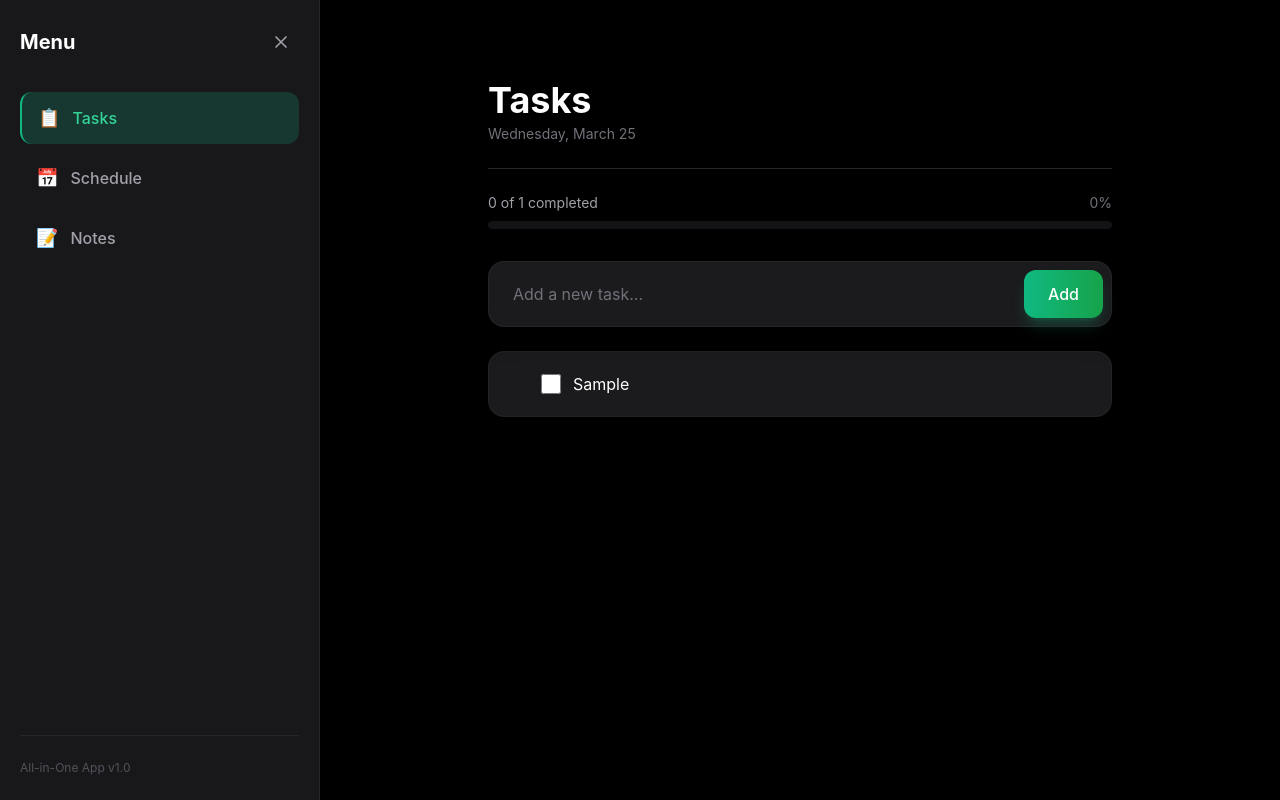
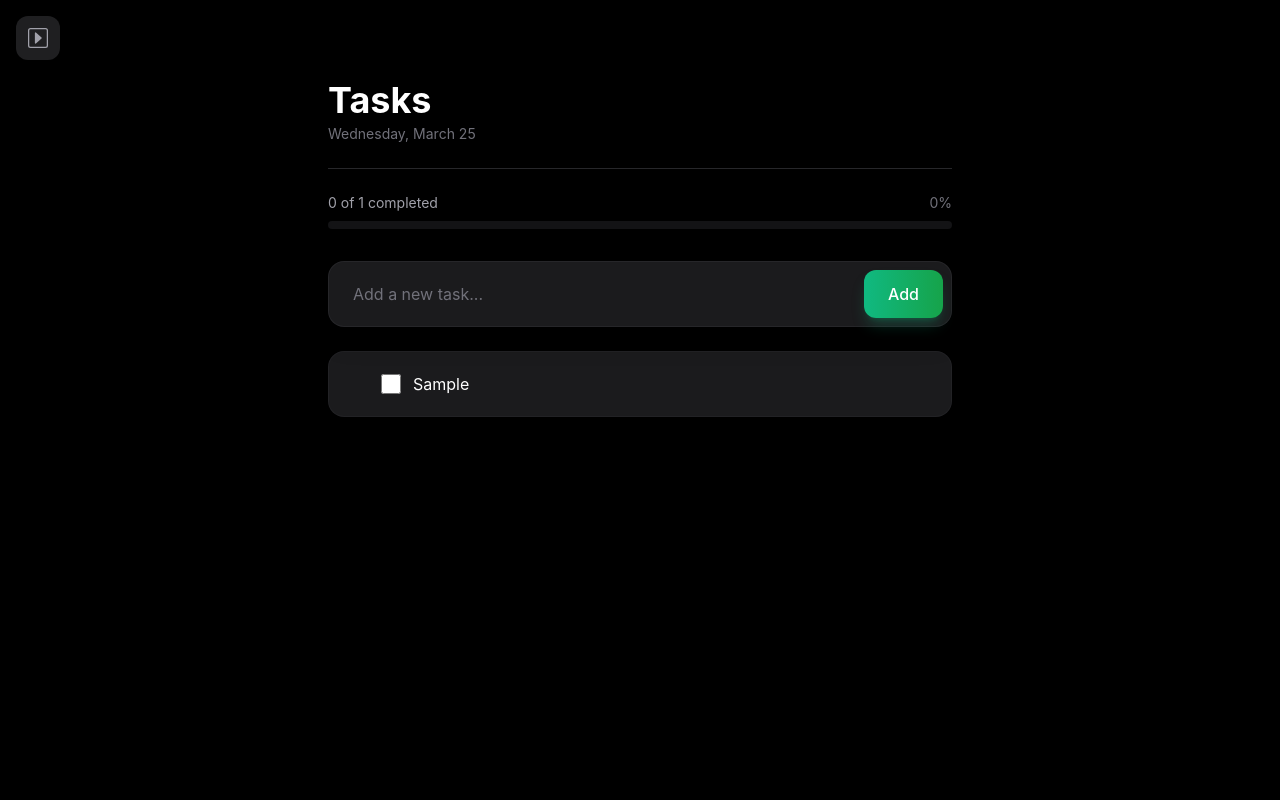
Before and after one commit to sulaimonoo5/ToDoApp, a React (Vite) app: page / in a window 1280 px wide. Both pictures are taken after typing "Sample" into the empty fields and a click on the button "Add". Built offline with nearby package versions, Linux system fonts and the light colour scheme.

Commit message:
v 0.0.15 Some improvements and bug fixes

```diff
--- a/package.json
+++ b/package.json
@@ -7,7 +7,7 @@
     "dev": "vite",
     "build": "vite build",
     "electron": "electron .",
-    "start": "npm run build && electron ."
+    "app": "npm run build && electron ."
   },
   "dependencies": {
     "react": "^18.2.0",
--- a/src/App.jsx
+++ b/src/App.jsx
@@ -2,7 +2,8 @@ import React, { useState, useEffect, useRef } from "react";
 import TaskInput from "./components/TaskInput";
 import TaskList from "./components/TaskList";
 import Sidebar from "./components/Sidebar";
-import MenuIcon from "./icons/MenuIcon";
+import LeftIcon from "./icons/LeftIcon";
+import RightIcon from "./icons/RightIcon";
 
 // Ключи для localStorage
 const TASKS_KEY = "todos";
@@ -22,22 +23,17 @@ function App() {
   const [isDesktop, setIsDesktop] = useState(() => window.innerWidth >= 1024);
   // Состояние sidebar (открыт/закрыт)
   const [sidebarOpen, setSidebarOpen] = useState(() => {
-    // На планшетах/мобильных - всегда закрыт
-    if (window.innerWidth < 1024) {
-      return false;
-    }
-    // На десктопе - загружаем из localStorage
+    // На десктопе загружаем из localStorage
+    if (window.innerWidth >= 1024) {
       const saved = localStorage.getItem(SIDEBAR_KEY);
       if (saved !== null) {
         return saved === 'true';
       }
-    // По умолчанию на десктопе: открыт
-    return true;
+    }
+    return false;
   });
   // Флаг: идёт ли загрузка из localStorage
   const isLoadingRef = useRef(true);
-  // Флаг: пользователь уже взаимодействовал с toggle
-  const userInteractedRef = useRef(false);
 
   // Отслеживание ширины окна
   useEffect(() => {
@@ -45,21 +41,9 @@ function App() {
       const desktop = window.innerWidth >= 1024;
       setIsDesktop(desktop);
 
-      // На планшетах/мобильных - всегда закрыт, без localStorage
+      // На планшетах/мобильных - всегда закрыт
       if (!desktop) {
-        userInteractedRef.current = false;
         setSidebarOpen(false);
-        return;
-      }
-
-      // На десктопе - применяем localStorage логику
-      if (userInteractedRef.current) return;
-
-      const saved = localStorage.getItem(SIDEBAR_KEY);
-      if (saved !== null) {
-        setSidebarOpen(saved === 'true');
-      } else {
-        setSidebarOpen(true);
       }
     };
 
@@ -69,17 +53,13 @@ function App() {
 
   // Обработчик toggle
   const handleToggle = () => {
-    // На планшетах/мобильных - просто переключаем без localStorage
-    if (!isDesktop) {
-      setSidebarOpen(!sidebarOpen);
-      return;
-    }
-
-    // На десктопе - сохраняем в localStorage
-    userInteractedRef.current = true;
     const newState = !sidebarOpen;
     setSidebarOpen(newState);
+
+    // На десктопе сохраняем в localStorage
+    if (isDesktop) {
       localStorage.setItem(SIDEBAR_KEY, String(newState));
+    }
   };
 
   // Загрузка задач из localStorage при старте
@@ -143,23 +123,20 @@ function App() {
   const progress = tasks.length > 0 ? (completedCount / tasks.length) * 100 : 0;
 
   return (
-    <div className="flex min-h-screen bg-black">
+    <div className="min-h-screen bg-black">
       {/* Sidebar */}
-      <Sidebar
-        isOpen={sidebarOpen}
-        onClose={handleToggle}
-      />
+      <Sidebar isOpen={sidebarOpen} onClose={handleToggle} isMobile={!isDesktop} />
 
-      {/* Кнопка открытия меню */}
+      {/* Основной контент */}
+      <main className="flex-1">
+        {/* Кнопка открытия sidebar */}
         <button
           onClick={handleToggle}
-        className="fixed top-4 left-4 z-30 p-2.5 bg-zinc-800/80 backdrop-blur-sm hover:bg-zinc-700 rounded-xl transition-all duration-200 border border-zinc-700/50"
+          className={`fixed top-4 left-4 z-50 p-2 sm:p-3 bg-zinc-800/80 backdrop-blur-sm rounded-xl hover:scale-110 active:scale-95 transition-all duration-200 ${sidebarOpen ? '-z-10 opacity-0 pointer-events-none' : ''}`}
         >
-        <MenuIcon className="w-5 h-5 text-white" />
+          <RightIcon className="w-5 h-5 text-zinc-400 hover:text-emerald-400 transition-all" />
         </button>
 
-      {/* Основной контент */}
-      <main className={`flex-1 transition-all duration-300 ${sidebarOpen ? 'lg:ml-80' : ''}`}>
         <div className="max-w-2xl mx-auto pt-20 px-4 sm:px-6 pb-32">
           {/* Заголовок и статистика */}
           <div className="mb-6 sm:mb-8">
@@ -186,6 +163,15 @@ function App() {
                 />
               </div>
             )}
+
+            {/* Celebration message when all tasks completed */}
+            {tasks.length > 0 && completedCount === tasks.length && (
+              <div className="mt-4 text-center animate-fade-in">
+                <p className="text-emerald-400 text-sm sm:text-base font-medium">
+                  All tasks completed
+                </p>
+              </div>
+            )}
           </div>
 
           {/* Поле ввода новой задачи */}
--- a/src/components/Sidebar.jsx
+++ b/src/components/Sidebar.jsx
@@ -1,6 +1,8 @@
 import React from "react";
+import LeftIcon from "../icons/LeftIcon";
 
 function Sidebar({ isOpen, onClose }) {
+  // Пункты меню
   const menuItems = [
     { name: "Tasks", icon: "📋", active: true },
     { name: "Schedule", icon: "📅", active: false },
@@ -9,7 +11,7 @@ function Sidebar({ isOpen, onClose }) {
 
   return (
     <>
-      {/* Overlay для мобильных */}
+      {/* Overlay - только на мобильных */}
       {isOpen && (
         <div
           className="fixed inset-0 bg-black/50 z-40 lg:hidden"
@@ -19,31 +21,34 @@ function Sidebar({ isOpen, onClose }) {
 
       {/* Sidebar */}
       <aside
-        className={`fixed top-0 left-0 h-full w-80 bg-zinc-900 border-r border-zinc-800 z-50 transform transition-transform duration-300 ${isOpen ? "translate-x-0" : "-translate-x-full"}`}>
+        className={`fixed top-0 left-0 h-screen w-80 bg-zinc-900 border-r border-zinc-800 z-50 transform transition-transform duration-300 ease-in-out ${
+          isOpen ? "translate-x-0" : "-translate-x-full"
+        }`}
+      >
         <div className="py-6 px-5 h-full flex flex-col">
-          {/* Header с кнопкой закрытия */}
+          {/* Header */}
           <div className="flex items-center justify-between mb-8">
             <h2 className="text-xl font-bold text-white">Menu</h2>
+            {/* Кнопка закрытия sidebar */}
             <button
               onClick={onClose}
-              className="p-2 text-zinc-400 hover:text-white hover:bg-zinc-800 rounded-lg transition-all duration-200"
+              className="p-2 bg-zinc-800/80 backdrop-blur-sm rounded-xl hover:scale-110 active:scale-95 transition-all duration-200"
             >
-              <svg className="w-5 h-5" fill="none" stroke="currentColor" viewBox="0 0 24 24">
-                <path strokeLinecap="round" strokeLinejoin="round" strokeWidth={2} d="M6 18L18 6M6 6l12 12" />
-              </svg>
+              <LeftIcon className="w-5 h-5 text-zinc-400 hover:text-emerald-400 transition-colors" />
             </button>
           </div>
 
           {/* Navigation */}
           <nav className="flex-1 space-y-2">
-            {menuItems.map((item, index) => (
+            {menuItems.map((item) => (
               <button
                 key={item.name}
                 className={`w-full flex items-center gap-3 px-4 py-3 rounded-xl transition-all duration-200 ${
                   item.active
                     ? "bg-emerald-500/20 text-emerald-400 border-l-2 border-emerald-500"
                     : "text-zinc-400 hover:bg-zinc-800 hover:text-white hover:translate-x-1"
-                }`}>
+                }`}
+              >
                 <span className="text-lg">{item.icon}</span>
                 <span className="font-medium">{item.name}</span>
               </button>
--- a/src/components/TaskItem.jsx
+++ b/src/components/TaskItem.jsx
@@ -70,7 +70,7 @@ function TaskItem({
 
   return (
     <div
-      className={`group flex items-center gap-2 sm:gap-3 bg-zinc-800/70 backdrop-blur-sm rounded-2xl px-4 sm:px-5 py-3 sm:py-4 shadow-lg shadow-black/10 border border-zinc-700/20 overflow-hidden ${isMobile ? "" : "hover:bg-zinc-800/90 hover:scale-[1.01] hover:shadow-xl hover:shadow-black/20"} transition-all duration-200 ${isDeleting ? "opacity-0 scale-95" : "opacity-100 scale-100"} ${isDragging ? "ring-2 ring-emerald-500" : ""}`}
+      className={`group flex items-center gap-2 sm:gap-3 bg-zinc-800/70 backdrop-blur-sm rounded-2xl px-4 sm:px-5 py-3 sm:py-4 shadow-lg shadow-black/10 border border-zinc-700/20 overflow-hidden ${isMobile ? "" : "hover:bg-zinc-800/90 hover:scale-[1.01] hover:shadow-xl hover:shadow-black/20"} transition-all duration-200 ${isDeleting ? "opacity-0 scale-95" : "opacity-100 scale-100"} ${isDragging ? "scale-105 opacity-80 shadow-xl shadow-emerald-500/20 ring-2 ring-emerald-500" : ""}`}
       draggable={!isEditing}
       onDragStart={(e) => onDragStart(e, task.id)}
       onDragOver={onDragOver}
@@ -116,7 +116,7 @@ function TaskItem({
           onChange={(e) => setEditText(e.target.value)}
           onKeyDown={handleEditKeyDown}
           onBlur={saveEdit}
-          className="flex-1 bg-zinc-700/80 px-4 py-2 rounded-xl text-white focus:outline-none focus:ring-2 focus:ring-emerald-500 transition-all duration-200"
+          className="flex-1 bg-zinc-700/80 px-4 py-2 rounded-xl text-white ring-2 ring-emerald-500 focus:outline-none transition-all duration-200"
         />
       ) : (
         <span
--- a/src/components/TaskList.jsx
+++ b/src/components/TaskList.jsx
@@ -4,6 +4,7 @@ import TaskItem from './TaskItem'
 function TaskList({ tasks, onDelete, onToggle, onReorder, onEdit, isMobile }) {
   // Состояние для отслеживания перетаскиваемого элемента
   const [draggingId, setDraggingId] = useState(null)
+  const [dropTargetId, setDropTargetId] = useState(null)
   const dragOverId = useRef(null)
 
   // Сортировка: невыполненные сверху, выполненные снизу
@@ -13,6 +14,10 @@ function TaskList({ tasks, onDelete, onToggle, onReorder, onEdit, isMobile }) {
     // Невыполненные сверху
     return a.completed ? 1 : -1
   })
+
+  // Разделяем на невыполненные и выполненные
+  const incompleteTasks = sortedTasks.filter(t => !t.completed)
+  const completedTasks = sortedTasks.filter(t => t.completed)
 
   // Начать перетаскивание
   const handleDragStart = (e, id) => {
@@ -26,6 +31,9 @@ function TaskList({ tasks, onDelete, onToggle, onReorder, onEdit, isMobile }) {
     e.preventDefault()
     e.dataTransfer.dropEffect = 'move'
     dragOverId.current = id
+    if (id !== draggingId) {
+      setDropTargetId(id)
+    }
   }
 
   // Отпустили элемент
@@ -52,6 +60,7 @@ function TaskList({ tasks, onDelete, onToggle, onReorder, onEdit, isMobile }) {
 
     setDraggingId(null)
     dragOverId.current = null
+    setDropTargetId(null)
   }
 
   // Drag handle props для каждого элемента
@@ -65,12 +74,13 @@ function TaskList({ tasks, onDelete, onToggle, onReorder, onEdit, isMobile }) {
       {tasks.length === 0 ? (
         <p className="text-zinc-500 text-center py-16 opacity-60 animate-pulse">No tasks yet</p>
       ) : (
-        /* Список задач с анимацией появления */
-        sortedTasks.map((task, index) => (
-          <div
-            key={task.id}
-            className="animate-fade-in"
-          >
+        <>
+          {/* Невыполненные задачи */}
+          {incompleteTasks.map((task) => (
+            <div key={task.id} className="animate-fade-in">
+              {draggingId && dropTargetId === task.id && (
+                <div className="h-1 bg-emerald-500 rounded-full mb-2 shadow-lg shadow-emerald-500/50" />
+              )}
               <TaskItem
                 task={task}
                 onDelete={onDelete}
@@ -84,7 +94,38 @@ function TaskList({ tasks, onDelete, onToggle, onReorder, onEdit, isMobile }) {
                 isMobile={isMobile}
               />
             </div>
-        ))
+          ))}
+
+          {/* Разделитель между невыполненными и выполненными */}
+          {incompleteTasks.length > 0 && completedTasks.length > 0 && (
+            <div className="flex items-center gap-3 py-3">
+              <div className="flex-1 h-px bg-zinc-800" />
+              <span className="text-zinc-600 text-xs uppercase tracking-wider">Completed</span>
+              <div className="flex-1 h-px bg-zinc-800" />
+            </div>
+          )}
+
+          {/* Выполненные задачи */}
+          {completedTasks.map((task) => (
+            <div key={task.id} className="animate-fade-in opacity-60">
+              {draggingId && dropTargetId === task.id && (
+                <div className="h-1 bg-emerald-500 rounded-full mb-2 shadow-lg shadow-emerald-500/50" />
+              )}
+              <TaskItem
+                task={task}
+                onDelete={onDelete}
+                onToggle={onToggle}
+                onEdit={onEdit}
+                isDragging={draggingId === task.id}
+                onDragStart={handleDragStart}
+                onDragOver={handleDragOver}
+                onDrop={handleDrop}
+                dragHandleProps={getDragHandleProps(task.id)}
+                isMobile={isMobile}
+              />
+            </div>
+          ))}
+        </>
       )}
     </div>
   )
--- /dev/null
+++ b/src/icons/LeftIcon.jsx
@@ -0,0 +1,12 @@
+import React from 'react'
+
+function LeftIcon({ className = 'w-5 h-5' }) {
+  return (
+    <svg xmlns="http://www.w3.org/2000/svg" width="16" height="16" fill="currentColor" className={className} viewBox="0 0 16 16">
+      <path d="M14 1a1 1 0 0 1 1 1v12a1 1 0 0 1-1 1H2a1 1 0 0 1-1-1V2a1 1 0 0 1 1-1zM2 0a2 2 0 0 0-2 2v12a2 2 0 0 0 2 2h12a2 2 0 0 0 2-2V2a2 2 0 0 0-2-2z"/>
+      <path d="M10.205 12.456A.5.5 0 0 0 10.5 12V4a.5.5 0 0 0-.832-.374l-4.5 4a.5.5 0 0 0 0 .748l4.5 4a.5.5 0 0 0 .537.082"/>
+    </svg>
+  )
+}
+
+export default LeftIcon
--- /dev/null
+++ b/src/icons/RightIcon.jsx
@@ -0,0 +1,12 @@
+import React from 'react'
+
+function RightIcon({ className = 'w-5 h-5' }) {
+  return (
+    <svg xmlns="http://www.w3.org/2000/svg" width="16" height="16" fill="currentColor" className={className} viewBox="0 0 16 16">
+      <path d="M14 1a1 1 0 0 1 1 1v12a1 1 0 0 1-1 1H2a1 1 0 0 1-1-1V2a1 1 0 0 1 1-1zM2 0a2 2 0 0 0-2 2v12a2 2 0 0 0 2 2h12a2 2 0 0 0 2-2V2a2 2 0 0 0-2-2z"/>
+      <path d="M5.795 12.456A.5.5 0 0 1 5.5 12V4a.5.5 0 0 1 .832-.374l4.5 4a.5.5 0 0 1 0 .748l-4.5 4a.5.5 0 0 1-.537.082"/>
+    </svg>
+  )
+}
+
+export default RightIcon
```
Also changed, not shown: src/icons/DeleteIcon.svg (deleted), src/icons/EditIcon.svg (deleted). Lines whose indentation alone changed are shown as unchanged.
